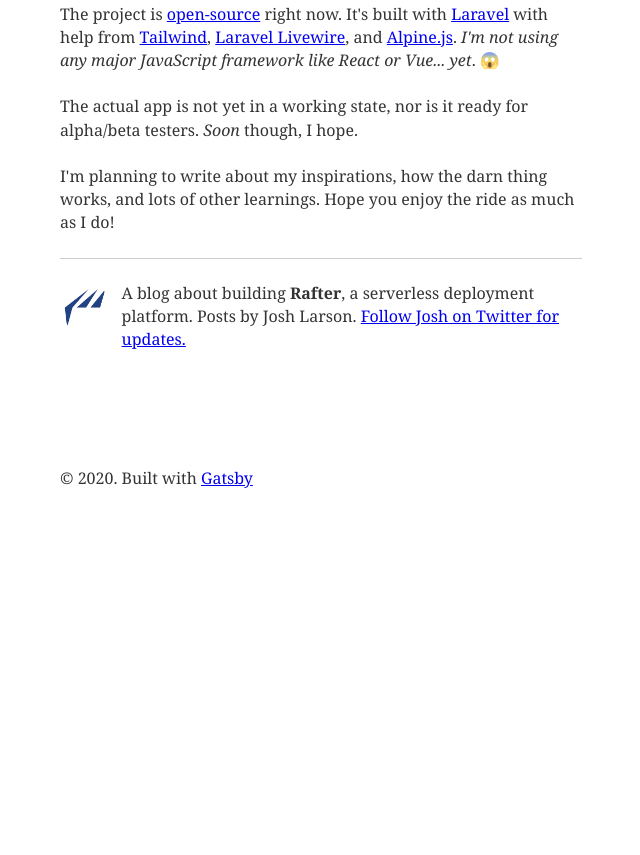
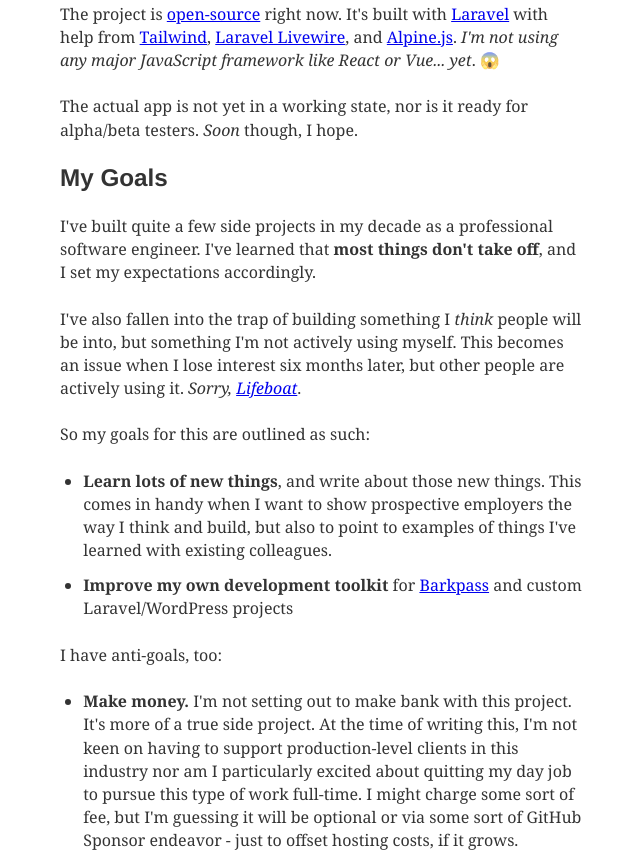
Before and after one commit to rafter-platform/rafter-blog, a Gatsby site: page /a-spark/ in a window 1280 px wide. Shown: the part 1524-2379 px from the top of the page, without its empty margins (319-959 px from the left). Before the commit the page ends 2049 px from the top, so only its background shows below. Built offline with nearby package versions, Linux system fonts and the light colour scheme; Gatsby itself is replaced by a stand-in of ours; some packages are replaced by stand-ins of ours; what typography-theme-st-annes would draw is missing.

Commit message:
Write more about the spark

```diff
--- a/content/blog/a-spark/index.mdx
+++ b/content/blog/a-spark/index.mdx
@@ -48,4 +48,21 @@ The project is [open-source](https://github.com/jplhomer/rafter) right now. It's
 
 The actual app is not yet in a working state, nor is it ready for alpha/beta testers. _Soon_ though, I hope.
 
+## My Goals
+
+I've built quite a few side projects in my decade as a professional software engineer. I've learned that **most things don't take off**, and I set my expectations accordingly.
+
+I've also fallen into the trap of building something I *think* people will be into, but something I'm not actively using myself. This becomes an issue when I lose interest six months later, but other people are actively using it. _Sorry, [Lifeboat](https://uselifeboat.com/)_.
+
+So my goals for this are outlined as such:
+
+- **Learn lots of new things**, and write about those new things. This comes in handy when I want to show prospective employers the way I think and build, but also to point to examples of things I've learned with existing colleagues.
+- **Improve my own development toolkit** for [Barkpass](https://barkpass.com) and custom Laravel/WordPress projects
+
+I have anti-goals, too:
+
+- **Make money.** I'm not setting out to make bank with this project. It's more of a true side project. At the time of writing this, I'm not keen on having to support production-level clients in this industry nor am I particularly excited about quitting my day job to pursue this type of work full-time. I might charge some sort of fee, but I'm guessing it will be optional or via some sort of GitHub Sponsor endeavor - just to offset hosting costs, if it grows.
+
+---
+
 I'm planning to write about my inspirations, how the darn thing works, and lots of other learnings. Hope you enjoy the ride as much as I do!
```
